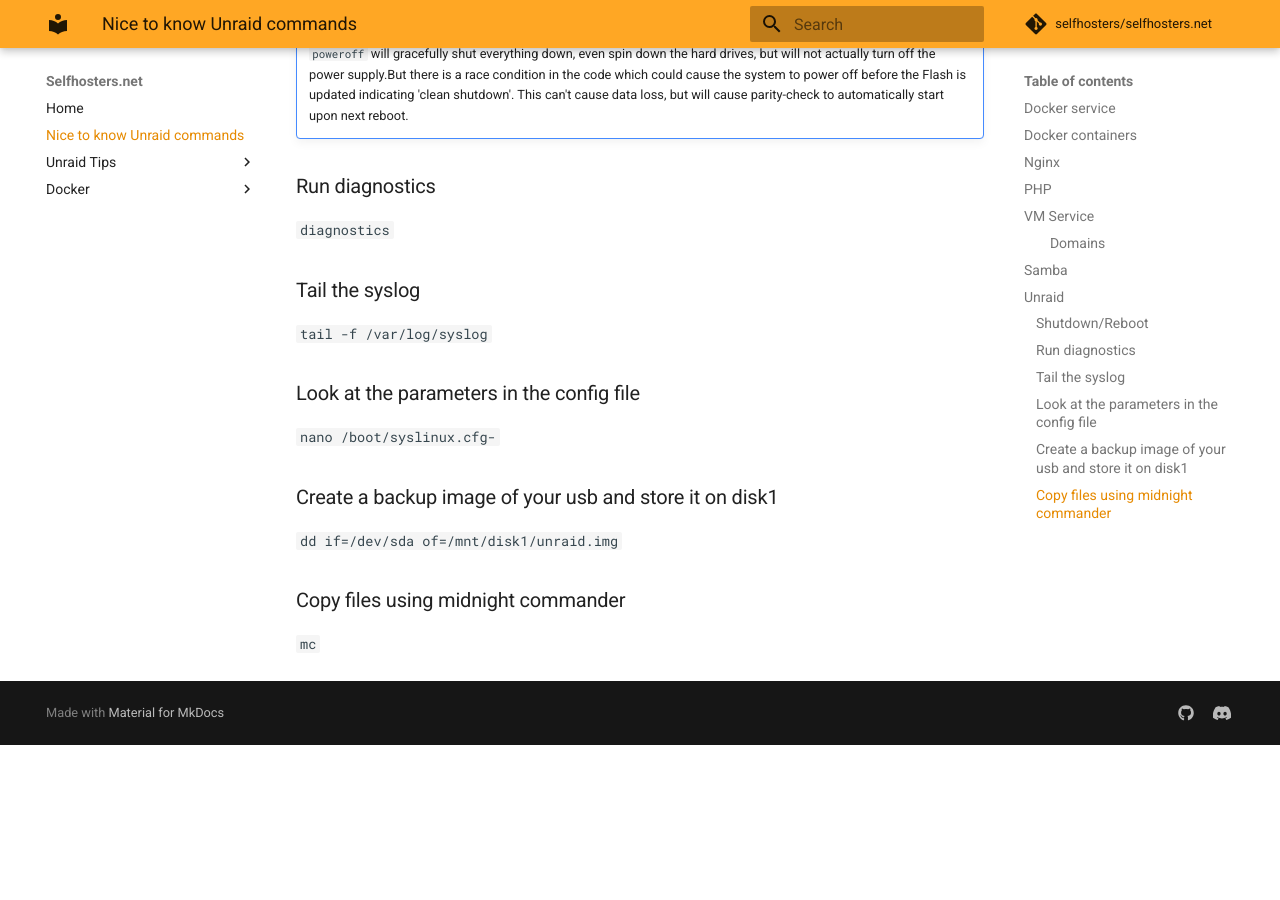
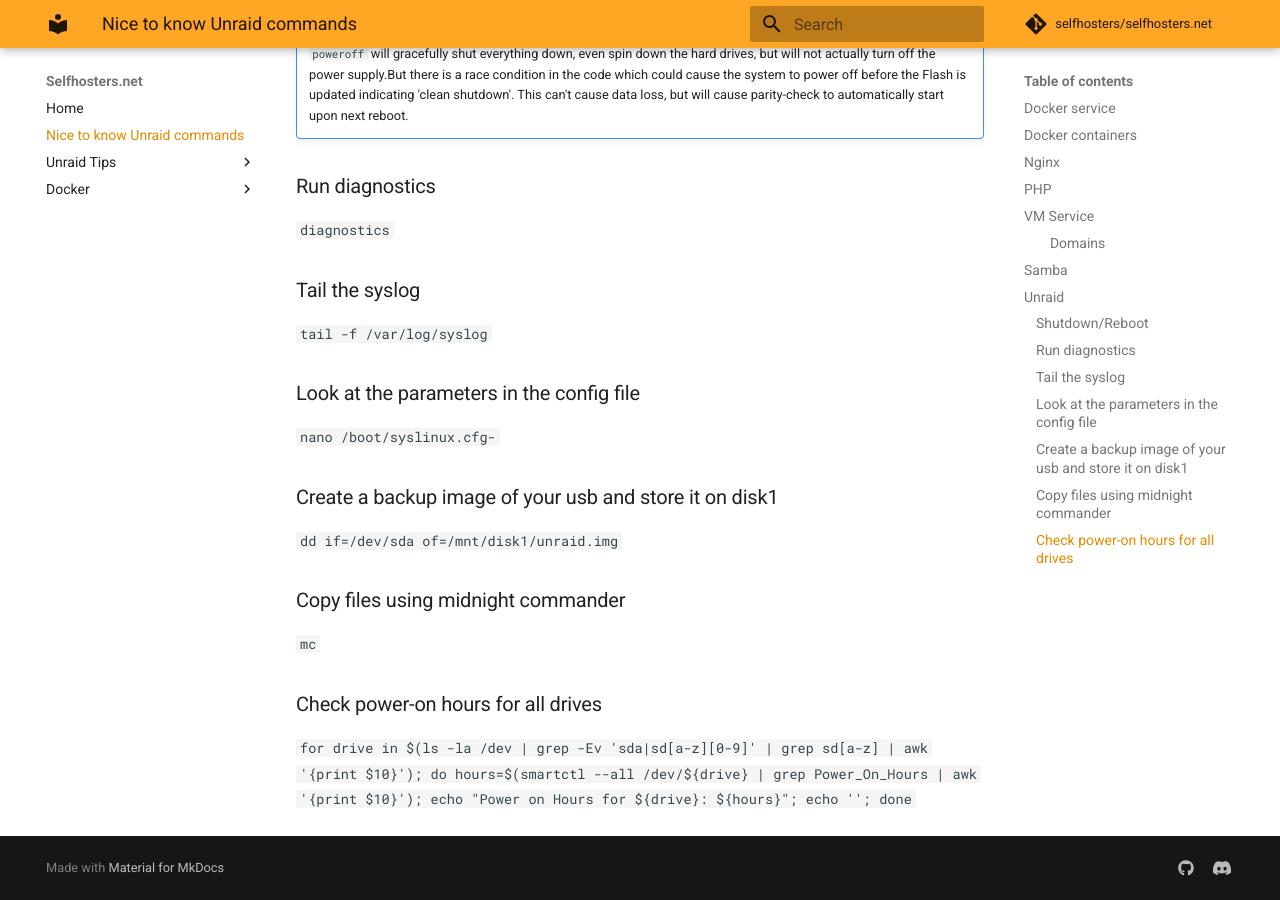
Before and after one commit to selfhosters/selfhosters.net, an MkDocs documentation site: the page built from docs/commands.md, in a window 1280 px wide and 900 px high, scrolled down 1573 px. Built offline with MkDocs 1.6.1 and Material for MkDocs 9.7.7, drawn with Linux system fonts in a browser that asks for light colours; comment, search, counter and statistics services are not loaded; before the commit the page ends 2318 px from its top, so only the background shows below that.

Commit message:
Add command to check power-on hours for all drives

```diff
--- a/docs/commands.md
+++ b/docs/commands.md
@@ -81,3 +81,7 @@
 ### Copy files using midnight commander
 
 `mc`
+
+### Check power-on hours for all drives
+
+`for drive in $(ls -la /dev | grep -Ev 'sda|sd[a-z][0-9]' | grep sd[a-z] | awk '{print $10}'); do hours=$(smartctl --all /dev/${drive} | grep Power_On_Hours | awk '{print $10}'); echo "Power on Hours for ${drive}: ${hours}"; echo ''; done`
```
